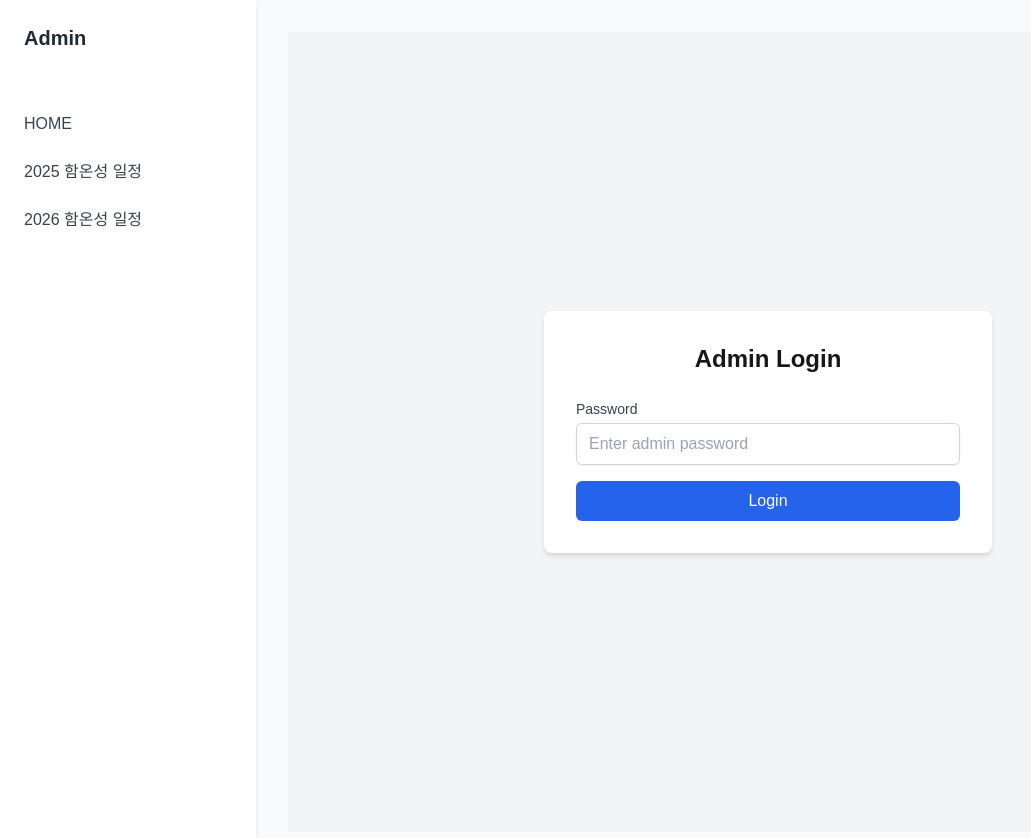
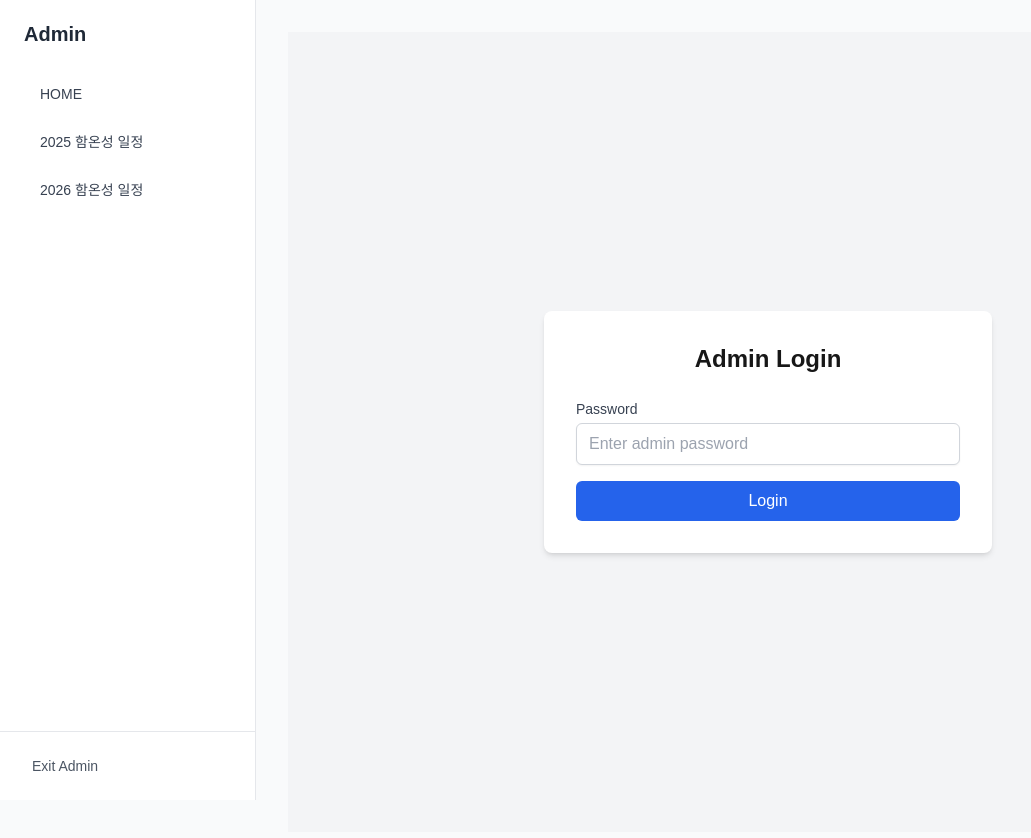
Before and after one commit to ckdtjs505/bible-reading, a Next.js app: page /admin/login in a window 1280 px wide. Shown: the top 838 px of the page, without its empty margins (0-1031 px from the left). Built offline with nearby package versions, Linux system fonts and the light colour scheme; a web font is replaced by a local one.

Commit message:
feat: admin page 모바일 및 사이드바 지원

```diff
--- /dev/null
+++ b/app/admin/components/AdminSidebar.tsx
@@ -0,0 +1,140 @@
+'use client';
+
+import Link from 'next/link';
+import { usePathname, useSearchParams } from 'next/navigation';
+import { useState, useEffect } from 'react';
+
+const MENU_ITEMS = [
+    {
+        name: 'HOME',
+        path: '/admin',
+        exact: true,
+    },
+    {
+        name: '2025 함온성 일정',
+        path: '/admin/schedule',
+        year: '2025',
+    },
+    {
+        name: '2026 함온성 일정',
+        path: '/admin/schedule',
+        year: '2026',
+    },
+];
+
+export default function AdminSidebar() {
+    const pathname = usePathname();
+    const searchParams = useSearchParams();
+    const [isMobileMenuOpen, setIsMobileMenuOpen] = useState(false);
+
+    // Close mobile menu when route changes
+    useEffect(() => {
+        setIsMobileMenuOpen(false);
+    }, [pathname, searchParams]);
+
+    const isLinkActive = (itemPath: string, itemYear?: string, exact?: boolean) => {
+        if (exact) {
+            return pathname === itemPath;
+        }
+        if (itemYear) {
+            return pathname === itemPath && searchParams?.get('year') === itemYear;
+        }
+        return pathname === itemPath;
+    };
+
+    const NavLinks = () => (
+        <nav className="space-y-1">
+            {MENU_ITEMS.map((item) => {
+                const active = isLinkActive(item.path, item.year, item.exact);
+                const href = item.year ? `${item.path}?year=${item.year}` : item.path;
+
+                return (
+                    <Link
+                        key={item.name}
+                        href={href}
+                        className={`block px-6 py-3 text-sm font-medium transition-colors duration-200 rounded-lg mx-2 ${active
+                            ? 'bg-blue-50 text-blue-700'
+                            : 'text-gray-700 hover:bg-gray-100 hover:text-gray-900'
+                            }`}
+                    >
+                        {item.name}
+                    </Link>
+                );
+            })}
+        </nav>
+    );
+
+    return (
+        <>
+            {/* Mobile Header */}
+            <header className="md:hidden bg-white border-b border-gray-200 p-4 flex justify-between items-center sticky top-0 z-30">
+                <h2 className="text-xl font-bold text-gray-800">Admin</h2>
+                <button
+                    onClick={() => setIsMobileMenuOpen(!isMobileMenuOpen)}
+                    type="button"
+                    className="text-gray-500 hover:text-gray-700 focus:outline-none focus:ring-2 focus:ring-inset focus:ring-blue-500 rounded-md p-2"
+                >
+                    <span className="sr-only">Open sidebar</span>
+                    <svg
+                        className="h-6 w-6"
+                        fill="none"
+                        viewBox="0 0 24 24"
+                        strokeWidth="1.5"
+                        stroke="currentColor"
+                        aria-hidden="true"
+                    >
+                        <path
+                            strokeLinecap="round"
+                            strokeLinejoin="round"
+                            d={isMobileMenuOpen ? "M6 18L18 6M6 6l12 12" : "M3.75 6.75h16.5M3.75 12h16.5m-16.5 5.25h16.5"}
+                        />
+                    </svg>
+                </button>
+            </header>
+
+            {/* Mobile Sidebar (Overlay) */}
+            {isMobileMenuOpen && (
+                <div className="relative z-40 md:hidden">
+                    <div className="fixed inset-0 bg-gray-600 bg-opacity-75 transition-opacity" onClick={() => setIsMobileMenuOpen(false)}></div>
+
+                    <div className="fixed inset-y-0 left-0 flex w-full max-w-xs flex-col bg-white pb-4 shadow-xl">
+                        <div className="flex px-4 pt-5 pb-2 justify-between items-center">
+                            <h2 className="text-xl font-bold text-gray-800">Admin</h2>
+                            <button
+                                type="button"
+                                className="-mr-2 flex h-10 w-10 items-center justify-center rounded-md bg-white p-2 text-gray-400 focus:outline-none hover:text-gray-500"
+                                onClick={() => setIsMobileMenuOpen(false)}
+                            >
+                                <span className="sr-only">Close sidebar</span>
+                                <svg className="h-6 w-6" fill="none" viewBox="0 0 24 24" strokeWidth="1.5" stroke="currentColor" aria-hidden="true">
+                                    <path strokeLinecap="round" strokeLinejoin="round" d="M6 18L18 6M6 6l12 12" />
+                                </svg>
+                            </button>
+                        </div>
+                        <div className="flex-1 overflow-y-auto px-2 py-4">
+                            <NavLinks />
+                        </div>
+                    </div>
+                </div>
+            )}
+
+            {/* Desktop Sidebar */}
+            <aside className="hidden md:flex md:w-64 md:flex-col md:fixed md:inset-y-0 bg-white border-r border-gray-200">
+                <div className="flex flex-col flex-grow pt-5">
+                    <div className="flex items-center flex-shrink-0 px-6 mb-6">
+                        <h2 className="text-xl font-bold text-gray-800">Admin</h2>
+                    </div>
+                    <div className="flex-1 flex flex-col px-2 pb-4 overflow-y-auto">
+                        <NavLinks />
+                    </div>
+                    {/* Optional: User info or logout at bottom */}
+                    <div className="p-4 border-t border-gray-200">
+                        <Link href="/" className="block px-4 py-2 text-sm text-gray-600 hover:text-gray-900">
+                            Exit Admin
+                        </Link>
+                    </div>
+                </div>
+            </aside>
+        </>
+    );
+}
--- a/app/admin/layout.tsx
+++ b/app/admin/layout.tsx
@@ -1,39 +1,16 @@
-import Link from 'next/link';
 import { ReactNode } from 'react';
+import AdminSidebar from './components/AdminSidebar';
 
 export default function AdminLayout({ children }: { children: ReactNode }) {
     return (
-        <div className="flex min-h-screen bg-gray-50">
-            {/* LNB (Left Navigation Bar) */}
-            <aside className="w-64 bg-white shadow-md">
-                <div className="p-6">
-                    <h2 className="text-xl font-bold text-gray-800">Admin</h2>
-                </div>
-                <nav className="mt-6">
-                    <Link
-                        href="/admin"
-                        className="block px-6 py-3 text-gray-700 hover:bg-gray-100 hover:text-blue-600"
-                    >
-                        HOME
-                    </Link>
-                    <Link
-                        href="/admin/schedule?year=2025"
-                        className="block px-6 py-3 text-gray-700 hover:bg-gray-100 hover:text-blue-600"
-                    >
-                        2025 함온성 일정
-                    </Link>
-                    <Link
-                        href="/admin/schedule?year=2026"
-                        className="block px-6 py-3 text-gray-700 hover:bg-gray-100 hover:text-blue-600"
-                    >
-                        2026 함온성 일정
-                    </Link>
-                </nav>
-            </aside>
+        <div className="min-h-screen bg-gray-50">
+            <AdminSidebar />
 
             {/* Main Content */}
-            <main className="flex-1 p-8">
-                {children}
+            <main className="md:pl-64 transition-all duration-300">
+                <div className="p-4 md:p-8">
+                    {children}
+                </div>
             </main>
         </div>
     );
```
